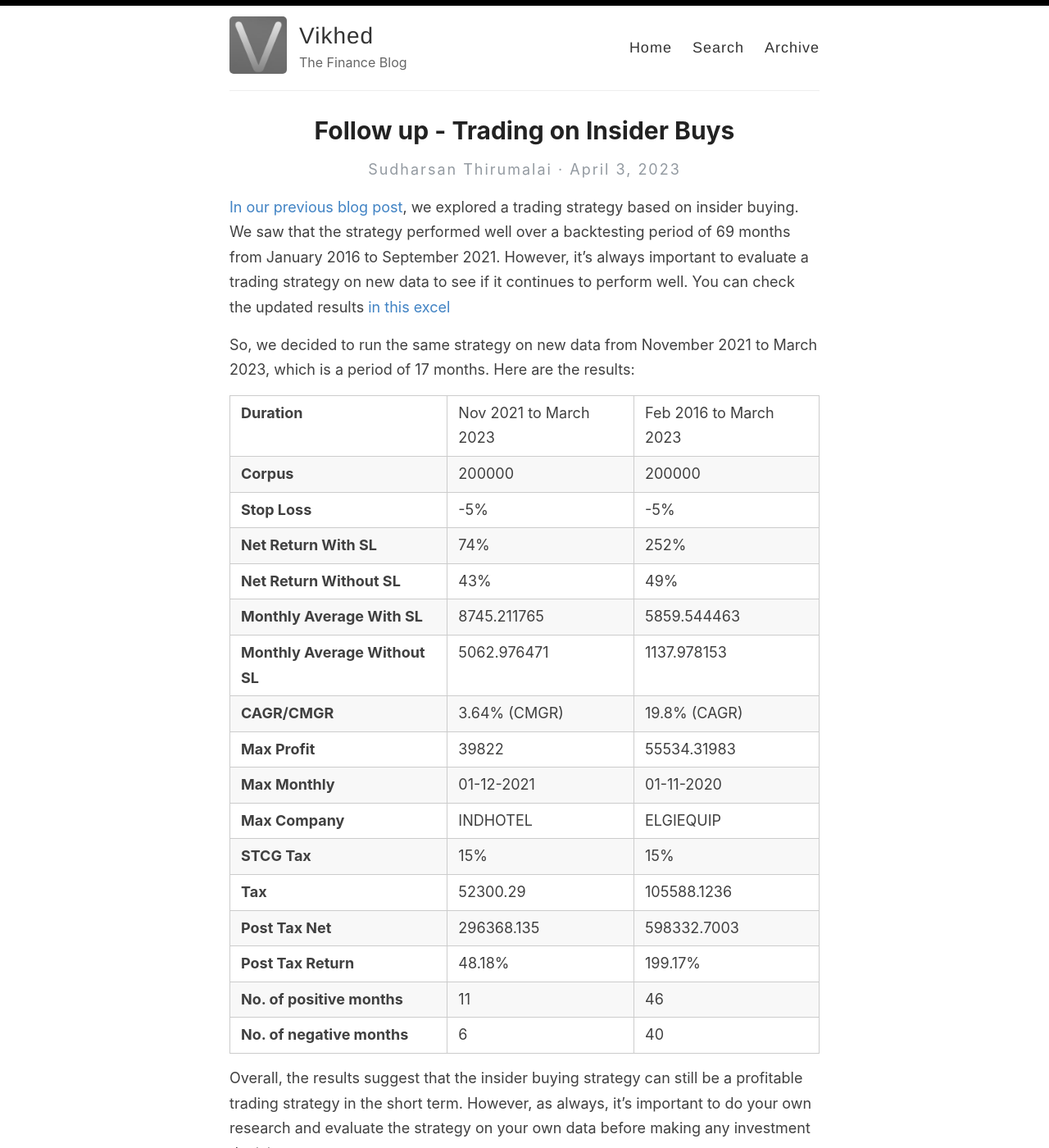
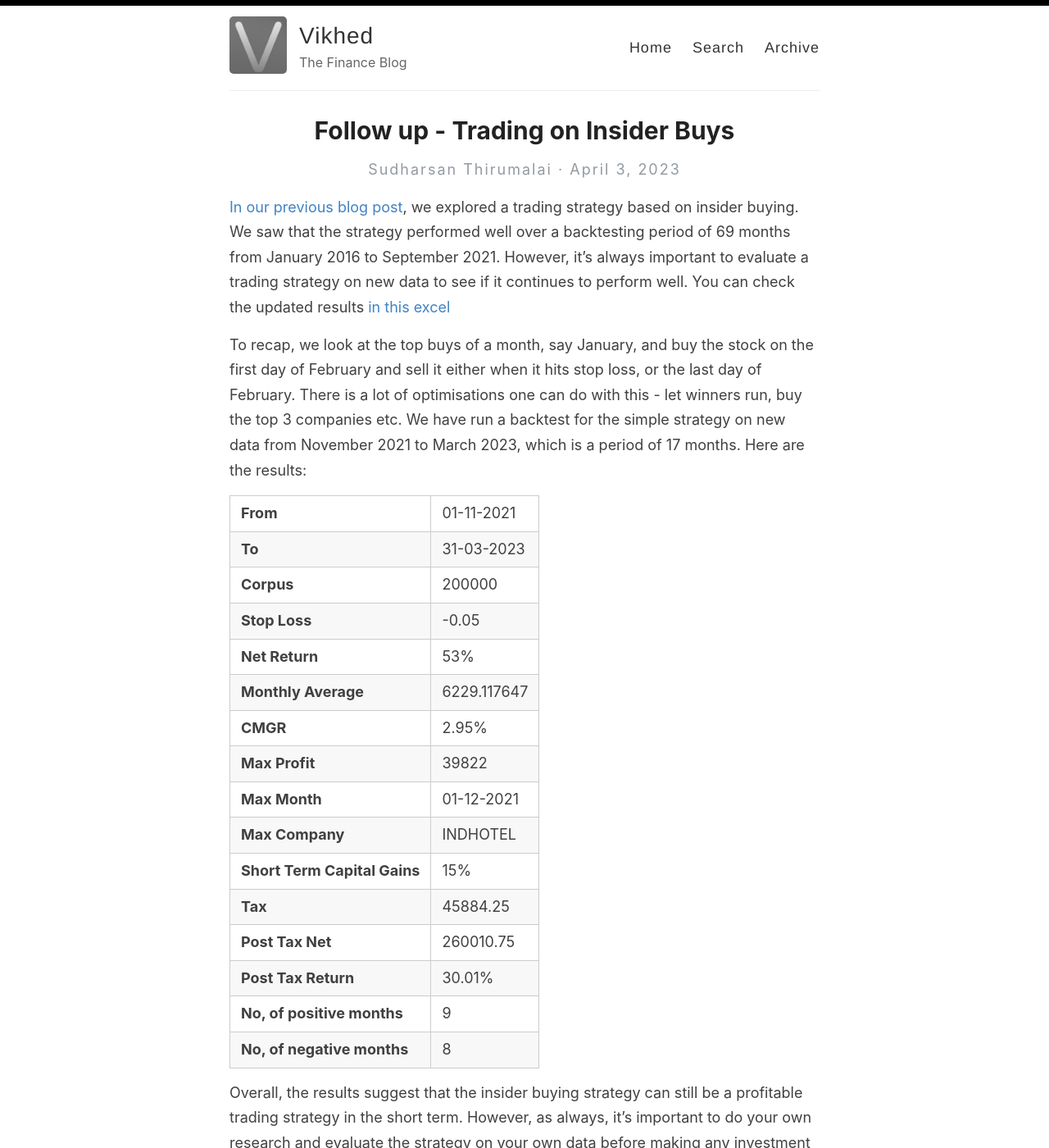
Before and after one commit to parakalan/vikhed-blog, a Jekyll site: the page built from _posts/2023-04-03-insider-buy-trading-follow-up.md, in a window 1280 px wide and 1400 px high. Shown: the whole window at 82% size. Built offline with Jekyll 4.4.1, drawn with Linux system fonts in a browser that asks for light colours; some of the changed text lies outside the part shown.

Commit message:
Update post

```diff
--- a/_posts/2023-04-03-insider-buy-trading-follow-up.md
+++ b/_posts/2023-04-03-insider-buy-trading-follow-up.md
@@ -6,27 +6,26 @@ excerpt: A follow up on trading on insider buys.
 
 <a target="_blank" href="https://blog.vikhed.in/insider-buy-trading/">In our previous blog post</a>, we explored a trading strategy based on insider buying. We saw that the strategy performed well over a backtesting period of 69 months from January 2016 to September 2021. However, it's always important to evaluate a trading strategy on new data to see if it continues to perform well. You can check the updated results <a target="_blank" href="https://docs.google.com/spreadsheets/d/1xtWw99OCv7bAe1NdQNfGYB0Nir4rK8oo/edit#gid=1574867501">in this excel</a>
 
-So, we decided to run the same strategy on new data from November 2021 to March 2023, which is a period of 17 months. Here are the results:
+To recap, we look at the top buys of a month, say January, and buy the stock on the first day of February and sell it either when it hits stop loss, or the last day of February. There is a lot of optimisations one can do with this - let winners run, buy the top 3 companies etc. We have run a backtest for the simple strategy on new data from November 2021 to March 2023, which is a period of 17 months. Here are the results:
 
-|   **Duration**					|	Nov 2021 to March 2023		|	Feb 2016 to March 2023
-|   **Corpus**						|	200000						|	200000
-|   **Stop Loss**					|	-5%							|	-5%
-|   **Net Return With SL**			|	74%							|	252%
-|   **Net Return Without SL**		|	43%							|	49%
-|   **Monthly Average With SL**		|	8745.211765					|	5859.544463
-|   **Monthly Average Without SL**	|	5062.976471					|	1137.978153
-|   **CAGR/CMGR**					|	3.64% (CMGR)				|	19.8% (CAGR)
-|   **Max Profit**					|	39822						|	55534.31983
-|   **Max Monthly**					|	01-12-2021					|	01-11-2020
-|   **Max Company**					|	INDHOTEL					|	ELGIEQUIP
-|   **STCG Tax**					|	15%							|	15%
-|   **Tax**							|	52300.29 					|	105588.1236
-|   **Post Tax Net**				|	296368.135 					|	598332.7003
-|   **Post Tax Return**				|	48.18%						|	199.17%
-|   **No. of positive months**		|	11 							|	46
-|   **No. of negative months**		|	6 							|	40
+**From**						|	01-11-2021
+**To**							|	31-03-2023
+**Corpus**						|	200000
+**Stop Loss**					|	-0.05
+**Net Return**					|	53%
+**Monthly Average**				|	6229.117647
+**CMGR**						|	2.95%
+**Max Profit**					|	39822
+**Max Month**					|	01-12-2021
+**Max Company**					|	INDHOTEL
+**Short Term Capital Gains**	|	15%
+**Tax**							|	45884.25
+**Post Tax Net**				|	260010.75
+**Post Tax Return**				|	30.01%
+**No, of positive months**		|	9
+**No, of negative months**		|	8
 
 
 Overall, the results suggest that the insider buying strategy can still be a profitable trading strategy in the short term. However, as always, it's important to do your own research and evaluate the strategy on your own data before making any investment decisions.
 
-In terms of implementation, you can start off with an amount you can afford to lose and subscribe to a <a target="_blank" href="https://vikhed.in/insider-summary">monthly insider summary newsletter</a> to get updates on companies with maximum insider buying and selling. You can buy the company with maximum buying and hold until the end of the month. However, it's important to monitor the stock price for stop loss to reduce the risk of losses during negative months.
+In terms of implementation, you can start off with an amount you can afford to lose and subscribe to a <a target="_blank" href="https://vikhed.in/insider-summary">monthly insider summary newsletter</a> to get updates on companies with maximum insider buying and selling. You can buy the company with maximum buying and hold until the end of the month, while monitoring the stock price for stoploss.
```
